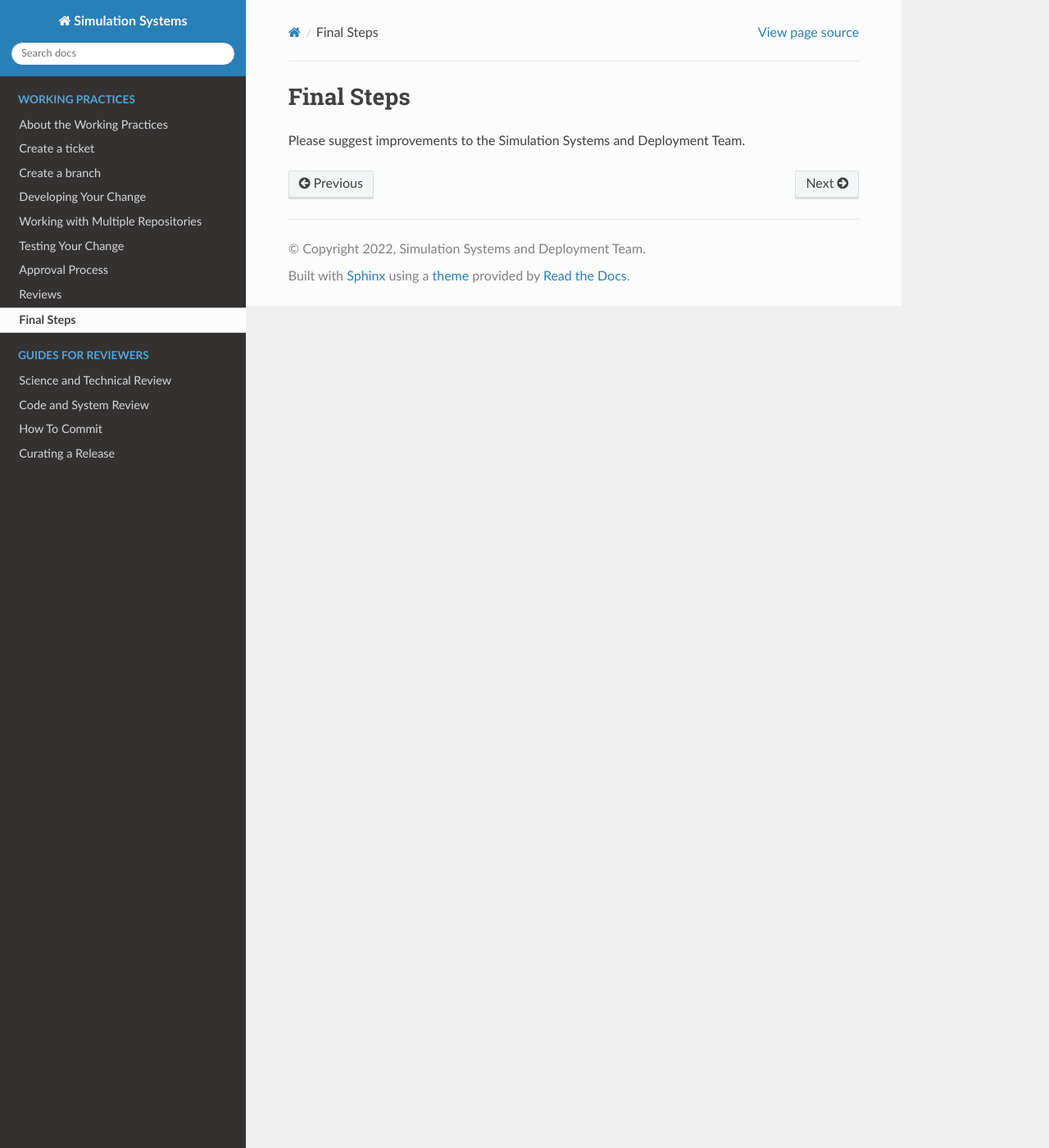
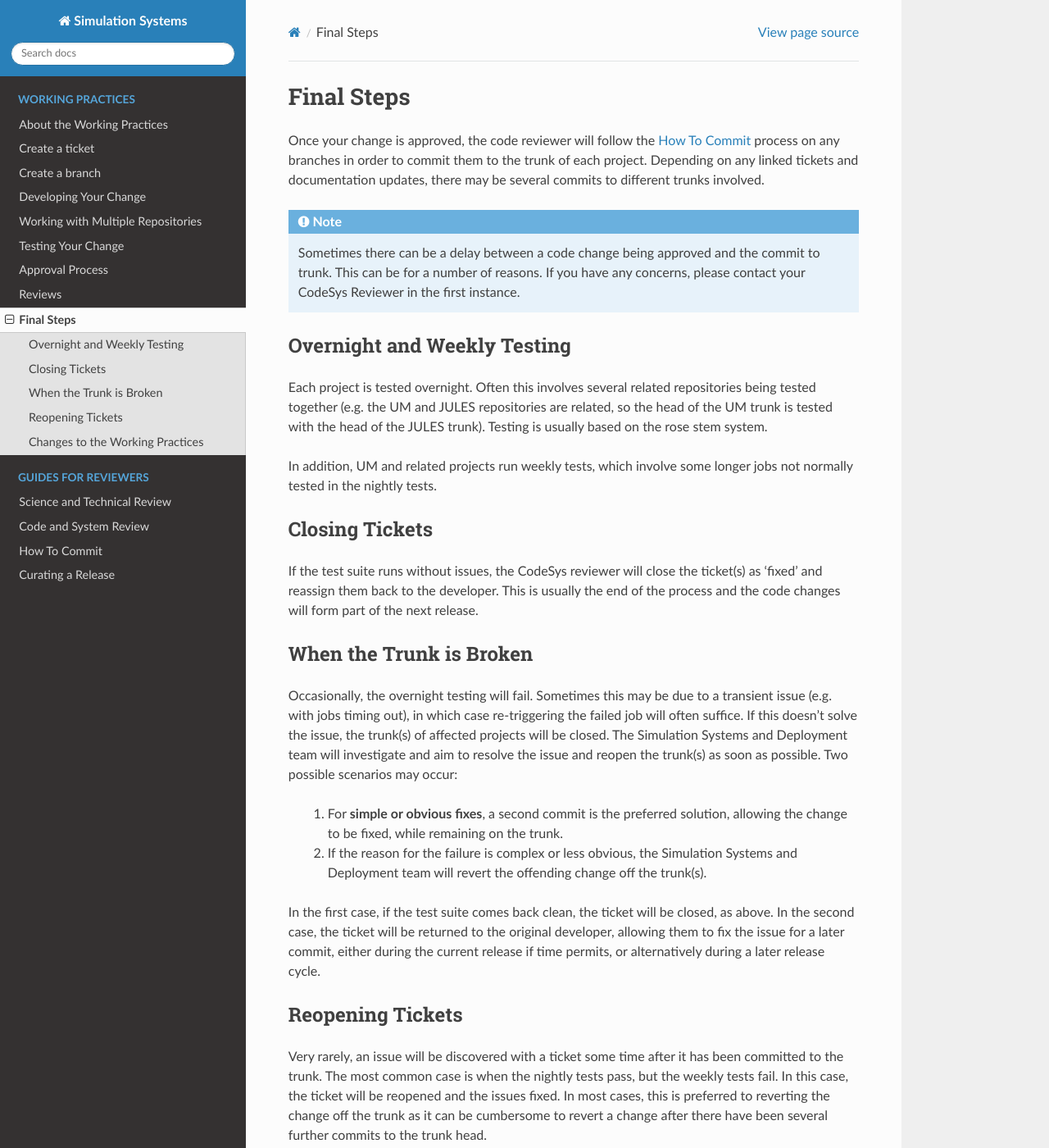
Before and after one commit to MetOffice/simulation-systems, a Sphinx documentation site: the page built from source/WorkingPractices/final_steps.rst, in a window 1280 px wide and 1400 px high. Shown: the whole window at 82% size. Built offline with Sphinx 7.4.7 and the Read the Docs theme 2.0.0, drawn with Linux system fonts in a browser that asks for light colours; some of the changed text lies outside the part shown.

Commit message:
Draft of the 'Final Steps' pages

```diff
--- a/source/Reviewers/howtocommit.rst
+++ b/source/Reviewers/howtocommit.rst
@@ -1,2 +1,4 @@
+.. _howtocommit:
+
 How To Commit
 =============
--- a/source/WorkingPractices/final_steps.rst
+++ b/source/WorkingPractices/final_steps.rst
@@ -1,5 +1,77 @@
 Final Steps
 ===========
 
+Once your change is approved, the code reviewer will follow the
+:ref:`howtocommit` process on any branches in order to commit them
+to the trunk of each project. Depending on any linked tickets and
+documentation updates, there may be several commits to different
+trunks involved.
 
-Please suggest improvements to the Simulation Systems and Deployment Team.
+.. note::
+   Sometimes there can be a delay between a code change being approved
+   and the commit to trunk. This can be for a number of reasons. If you
+   have any concerns, please contact your CodeSys Reviewer in the first
+   instance.
+
+Overnight and Weekly Testing
+----------------------------
+
+Each project is tested overnight. Often this involves several related
+repositories being tested together (e.g. the UM and JULES repositories
+are related, so the head of the UM trunk is tested with the head of the
+JULES trunk). Testing is usually based on the rose stem system.
+
+In addition, UM and related projects run weekly tests, which involve
+some longer jobs not normally tested in the nightly tests.
+
+Closing Tickets
+---------------
+
+If the test suite runs without issues, the CodeSys reviewer will close the
+ticket(s) as 'fixed' and reassign them back to the developer. This is
+usually the end of the process and the code changes will form part of the
+next release.
+
+
+When the Trunk is Broken
+------------------------
+
+Occasionally, the overnight testing will fail. Sometimes this may be
+due to a transient issue (e.g. with jobs timing out), in which case
+re-triggering the failed job will often suffice. If this doesn't
+solve the issue, the trunk(s) of affected projects will be closed.
+The Simulation Systems and Deployment team will investigate and
+aim to resolve the issue and reopen the trunk(s) as soon as
+possible. Two possible scenarios may occur:
+
+  #. For **simple or obvious fixes**, a second commit is the preferred solution, allowing the change to be fixed, while remaining on the trunk.
+
+  #. If the reason for the failure is complex or less obvious, the Simulation Systems and Deployment team will revert the offending change off the trunk(s).
+
+In the first case, if the test suite comes back clean, the ticket will be closed,
+as above. In the second case, the ticket will be returned to the original developer,
+allowing them to fix the issue for a later commit, either during the current
+release if time permits, or alternatively during a later release cycle.
+
+Reopening Tickets
+-----------------
+
+Very rarely, an issue will be discovered with a ticket some time after it has been
+committed to the trunk. The most common case is when the nightly tests pass, but
+the weekly tests fail. In this case, the ticket will be reopened and the issues
+fixed. In most cases, this is preferred to reverting the change off the trunk
+as it can be cumbersome to revert a change after there have been several further
+commits to the trunk head.
+
+
+Changes to the Working Practices
+--------------------------------
+
+These working practices have evolved over many years of experience and in order
+to try and catch as many issues as possible. However, feedback is welcome at
+any time. Please suggest improvements to the Simulation Systems and Deployment
+team.
+
+Suggestions received will be evaluated and responded to, but a final decision
+as to whether the working practices will be modified lies with the Simulation
+Systems and Deployment team and ultimately the Atmos Project Board.
```
